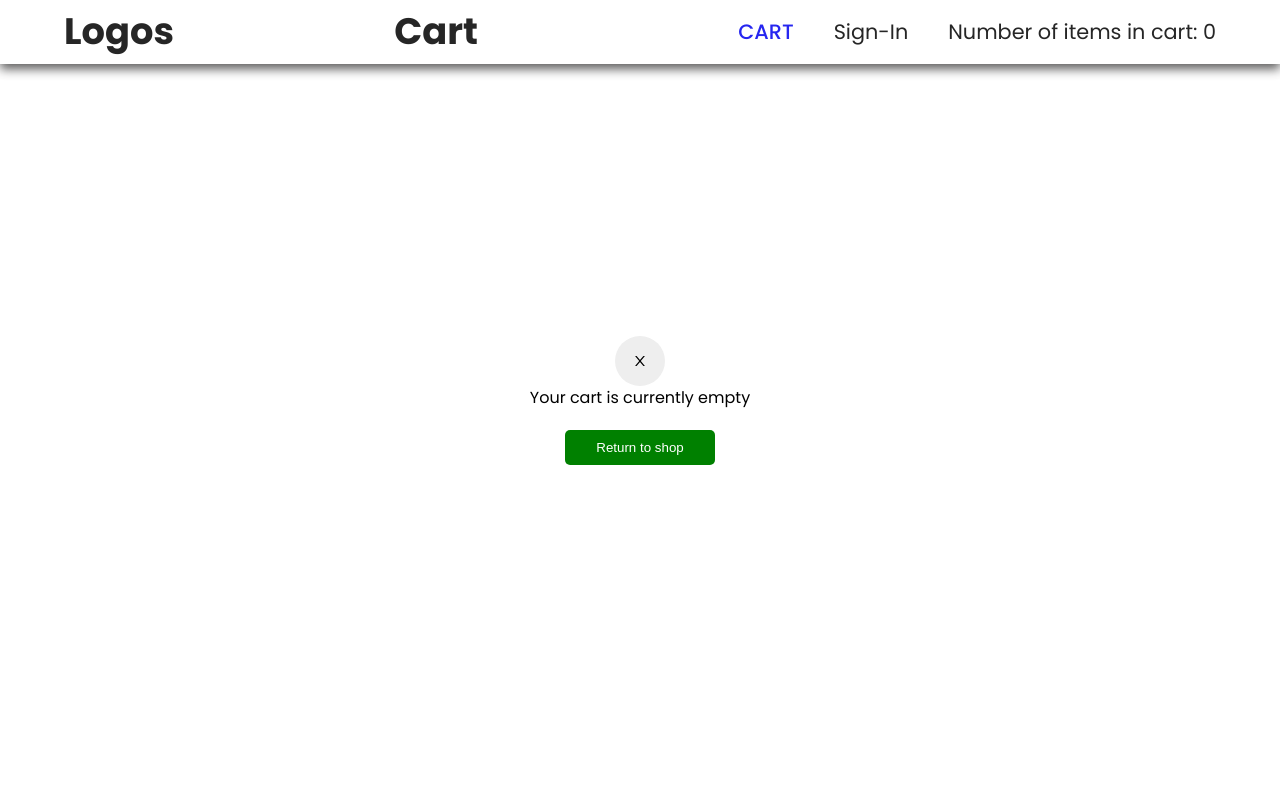
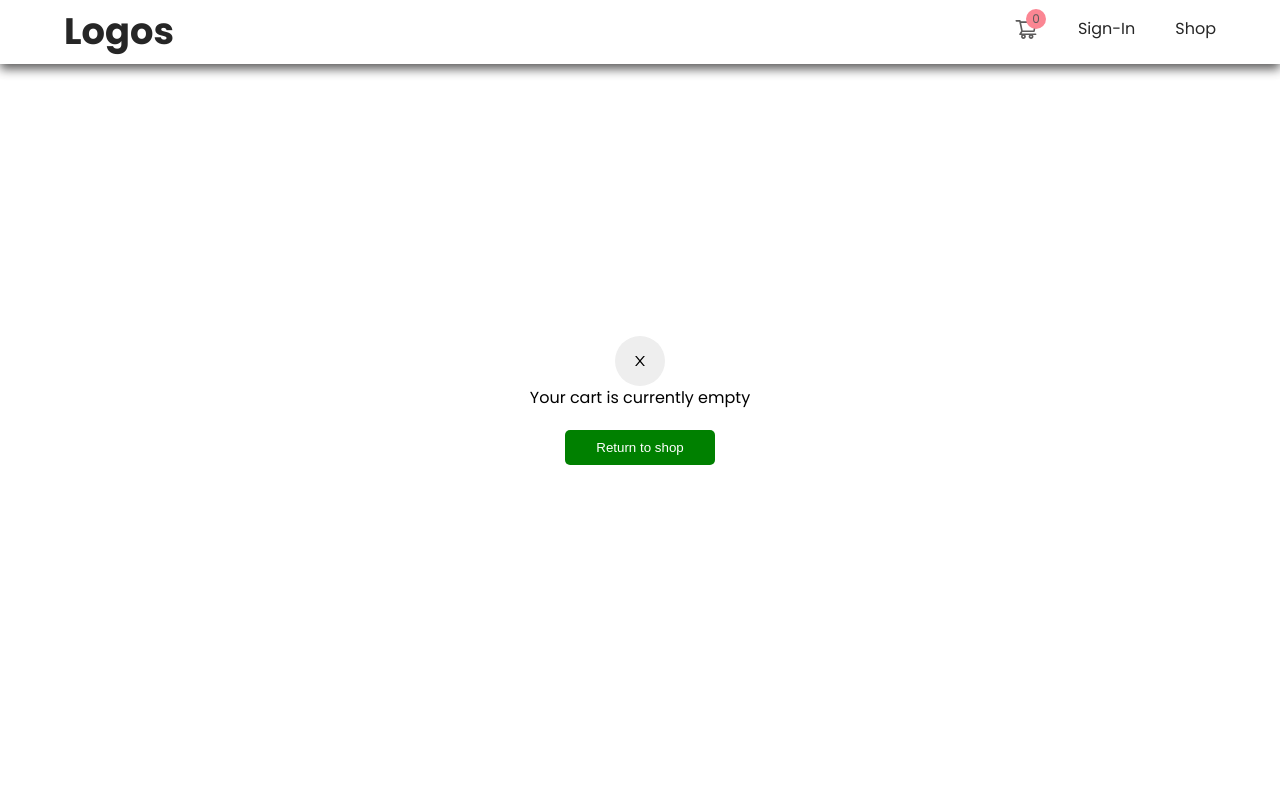
Before and after one commit to lamba01/E-Commerce-App, a React (Create React App) app in the folder Frontend/: page /cart in a window 1280 px wide. Shown: the top 800 px of the page. Built offline with nearby package versions, Linux system fonts and the light colour scheme; no server answers.

Commit message:
fixed nvigation bar for all devices

```diff
--- a/Frontend/src/Components/Footer/footer.css
+++ b/Frontend/src/Components/Footer/footer.css
@@ -92,9 +92,10 @@ ul {
   transition: all 0.5s ease;
 }
 
-.footer-col .social-links a:hover {
+.footer-col .social-links div:hover {
   color: #151515;
   background-color: #fff;
+  cursor: pointer;
 }
 
 @media (max-width: 767px) {
--- a/Frontend/src/Components/Navigation.jsx
+++ b/Frontend/src/Components/Navigation.jsx
@@ -1,5 +1,6 @@
 import React from 'react'
 import { Link, useLocation  } from 'react-router-dom';
+import { AiOutlineShoppingCart } from 'react-icons/ai'
 import "../Styles/Navigation.css"
 
 function Navigation({  cartAmount }) {
@@ -21,12 +22,14 @@ function Navigation({  cartAmount }) {
         <span className="line line3"></span>
       </div>
       <ul className ="menu-items">
-      <Link to={`/cart`} className="product-card-link"><li>cart</li></Link>
+      <li className ="mobilelogo">Logos</li>
+       <Link to={`/`} style={{ textDecoration: 'none', textTransform: 'none', color: 'none'}}> <li className='home'>Home</li></Link>
+      <Link to={`/cart`} className='desktop-cart'><li><AiOutlineShoppingCart size={'1.5em'}  /> <div className='cartamount'>{cartAmount}</div></li></Link>
         <li>Sign-In</li>
-        <li><p>Number of items in cart: {cartAmount}</p></li>
+        <li>Shop</li>
       </ul>
       <h1 className ="logo">Logos</h1>
-      <h1 className='logo'>Cart</h1>
+      <div className='mobile-cart'><AiOutlineShoppingCart size={'2em'}  /><div className='cartamount'>{cartAmount}</div></div>
     </div>
   </nav>)}</div>
   )
--- /dev/null
+++ b/Frontend/src/Components/PlaceHolders.jsx
@@ -0,0 +1,29 @@
+import React from 'react'
+import { TbTruckDelivery } from 'react-icons/tb'
+import { RiRefund2Line } from 'react-icons/ri'
+import { MdSupportAgent } from 'react-icons/md'
+import "../Styles/Placeholder.css"
+
+function PlaceHolders() {
+  return (
+    <div className='placeholder-container'>
+        <div className='placeholder'>
+        <TbTruckDelivery size={'3em'} className='placeholder-icon'/>
+        <h3 className='placeholder-header'>Free shipping</h3>
+        <p className='dummy'>Lorem Ipsum is simply dummy text of the printing and typesetting industry.</p>
+        </div>
+        <div className='placeholder'>
+        <RiRefund2Line size={'3em'} className='placeholder-icon'/>
+        <h3 className='placeholder-header'>100% refund</h3>
+        <p className='dummy'>Lorem Ipsum is simply dummy text of the printing and typesetting industry.</p>
+        </div>
+        <div className='placeholder'>
+        <MdSupportAgent size={'3em'} className='placeholder-icon'/>
+        <h3 className='placeholder-header'>support 24/7</h3>
+        <p className='dummy'>Lorem Ipsum is simply dummy text of the printing and typesetting industry.</p>
+        </div>
+    </div>
+  )
+}
+
+export default PlaceHolders
--- a/Frontend/src/Pages/Home/Home.jsx
+++ b/Frontend/src/Pages/Home/Home.jsx
@@ -7,6 +7,7 @@ import ProductSlider from "../../Components/Slider";
 // import Navigation from "../Components/Navigation";
 import Products from "../../Components/Products";
 import Test from "../../Components/BestSeller";
+import PlaceHolders from "../../Components/PlaceHolders";
 import './Home.css'
 
 function Home() {
@@ -49,14 +50,15 @@ function Home() {
     <div className="app">
       <ProductSlider products={commerceProducts} />
       <Test />
-      <input
+      {/* <input
         type="text"
         placeholder="Search products"
         value={searchQuery}
         onChange={(e) => setSearchQuery(e.target.value)}
-      />
-      <Products searchQuery={searchQuery} />
-      <ProductsList searchQuery={searchQuery} products={filteredProducts} />
+      /> */}
+      <PlaceHolders />
+      {/* <Products searchQuery={searchQuery} />
+      <ProductsList searchQuery={searchQuery} products={filteredProducts} />  */}
     </div>
   );
 }
--- a/Frontend/src/Styles/Navigation.css
+++ b/Frontend/src/Styles/Navigation.css
@@ -56,9 +56,11 @@ body {
   position: relative;
   list-style: none;
   margin-left: 2.5rem;
-  font-size: 1.3rem;
+  font-size: 1rem;
+  font-weight: 400;
+  cursor: pointer;
 }
-.menu-items li a::before {
+.menu-items li::before {
   content: "";
   position: absolute;
   bottom: -1px;
@@ -68,12 +70,31 @@ body {
   background-color: #444;
   transition: width 0.3s ease-in-out;
 }
-
+.desktop-cart {
+  color: #403f3f;
+}
+.cartamount {
+  position: absolute;
+  top: -8px;
+  right: -8px;
+  font-size: 12px;
+  width: 20px;
+  height: 20px;
+  background-color: #fb7181;
+  border-radius: 50%;
+  display: flex;
+  justify-content: center;
+  align-items: center;
+}
 .menu-items li:hover a::before {
   width: 100%;
 }
-
-@media (max-width: 768px) {
+.mobile-cart,
+.home,
+.mobilelogo {
+  display: none;
+}
+@media (max-width: 767px) {
   .navbar {
     opacity: 0.95;
   }
@@ -178,9 +199,31 @@ body {
   .navbar-container input[type="checkbox"]:checked ~ .hamburger-lines .line3 {
     transform: rotate(-45deg);
   }
+  .desktop-cart {
+    display: none;
+  }
+  .mobile-cart {
+    display: block;
+    position: absolute;
+    top: 10px;
+    right: 15px;
+  }
+  .mobilelogo {
+    display: block;
+  }
+  .home {
+    display: block;
+  }
+  .logo {
+    display: none;
+  }
+  /* .cartamount {
+    top: 0;
+    right: 0;
+  } */
 }
 
-@media (max-width: 500px) {
+@media only screen and (max-width: 520px) {
   .navbar-container input[type="checkbox"]:checked ~ .logo {
     display: none;
   }
--- /dev/null
+++ b/Frontend/src/Styles/Placeholder.css
@@ -0,0 +1,38 @@
+.placeholder-container {
+  display: flex;
+  justify-content: space-between;
+  padding: 50px;
+}
+.placeholder-header {
+  font-weight: 500;
+}
+.dummy {
+  font-weight: 300;
+  font-size: 14px;
+}
+.placeholder {
+  width: 25%;
+  text-align: center;
+}
+.placeholder-icon {
+  color: #ff6875;
+}
+@media only screen and (max-width: 767px) {
+  .placeholder-container {
+    padding: 50px 20px;
+  }
+  .placeholder {
+    width: 30%;
+  }
+}
+@media only screen and (max-width: 520px) {
+  .placeholder-container {
+    flex-direction: column;
+    justify-content: center;
+    align-items: center;
+    padding: 50px 20px;
+  }
+  .placeholder {
+    width: 100%;
+  }
+}
```
